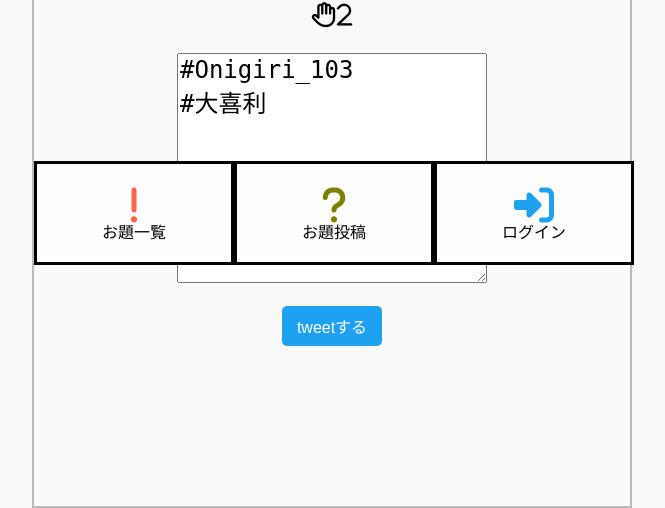
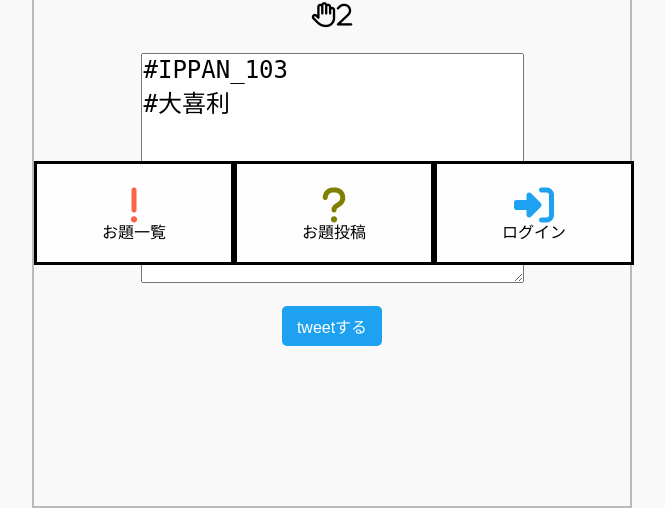
Before and after one commit to Yonabe-Aki/IPPAN-GRANDPRIX, a Django app: page /detail/103 in a window 1280 px wide. Shown: the part 535-1043 px from the top of the page, without its empty margins (308-973 px from the left). Run offline with Django 3.2, Linux system fonts and the light colour scheme; data comes from the database, SQL or seed files in the repository; some libraries are stand-ins or nearby versions.

Commit message:
ハッシュタグの初期値を変更

```diff
--- a/flat/templates/flat/detail.html
+++ b/flat/templates/flat/detail.html
@@ -48,7 +48,7 @@
         {%if user.is_authenticated%}
         <form class="post-form" action="/post/{{competition.id}}" method="post">
         {% csrf_token %}
-            <textarea name="content" class="post-textarea" cols = "25" rows = "8">#Onigiri_{{competition.id}}
+            <textarea name="content" class="post-textarea" cols = "25" rows = "8">#IPPAN_{{competition.id}}
 #大喜利</textarea>
             <br>
             <input type="submit" value="tweetする" id="twi-btn">
@@ -56,7 +56,7 @@
         {%else%}
         <form class="post-form" action="/post/{{competition.id}}">
         {% csrf_token %}
-            <textarea name="content" class="post-textarea cols = "25" rows = "8">#Onigiri_{{competition.id}}
+            <textarea name="content" class="post-textarea" cols = "25" rows = "8">#IPPAN_{{competition.id}}
 #大喜利</textarea>
             <br>
             <input type="button" value="tweetする" id="twi-btn" onclick="require_login()">
--- /dev/null
+++ b/flat/templates/flat/test.py
@@ -0,0 +1,3 @@
+x = "hello world"
+print(x)
+print(__file__+"aaa")
```
